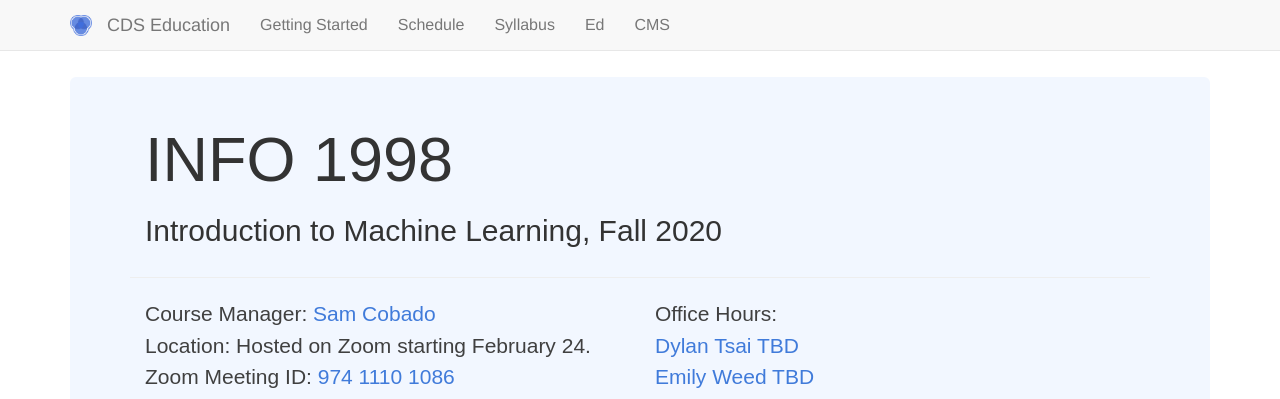
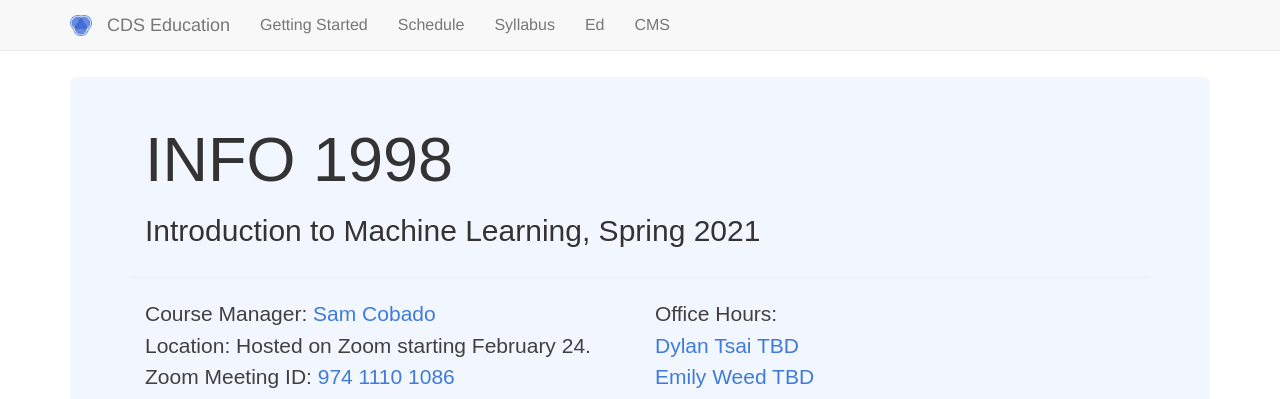
Before and after one commit to CornellDataScience/info1998, a Jekyll site: the page built from index.md, in a window 1280 px wide and 1088 px high. Shown: the top 399 px of the window. Built offline with Jekyll 4.4.1, drawn with Linux system fonts in a browser that asks for light colours.

Commit message:
Fixed semester on homepage

```diff
--- a/_config.yml
+++ b/_config.yml
@@ -16,7 +16,7 @@
 title: INFO 1998
 email: jl3248@cornell.edu
 description: > # this means to ignore newlines until "baseurl:"
-  Introduction to Machine Learning, Fall 2020
+  Introduction to Machine Learning, Spring 2021
 baseurl: "/info1998" # the subpath of your site, e.g. /blog
 url: "cornelldatascience.github.io" # the base hostname & protocol for your site
 plugin:
```
